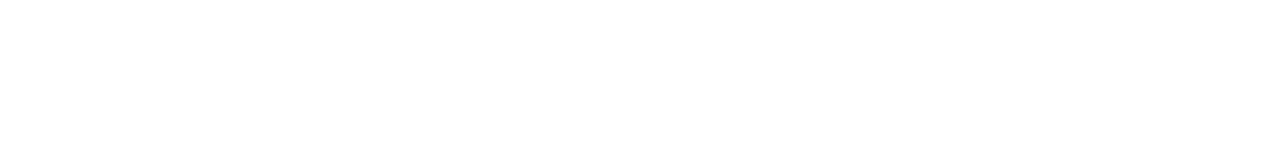
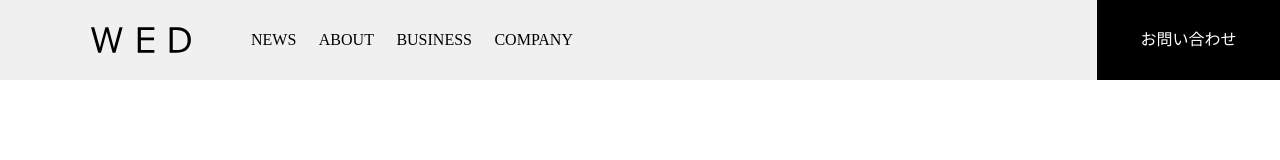
Before and after one commit to yugami10/codestep_corporate, a website: page index.html in a window 1280 px wide. Drawn offline with nearby package versions, Linux system fonts and the light colour scheme; files that its build step writes are made by us from their sources.

Commit message:
headerタグの作成

```diff
--- a/index.html
+++ b/index.html
@@ -4,4 +4,32 @@
         <link rel="stylesheet" href="./css/destyle.css" />
         <link rel="stylesheet" href="./css/index.min.css" />
     </head>
+    <body>
+        <header>
+            <div class="header_left">
+                <h1>
+                    <img src="./img/logo.svg" alt="logo" />
+                </h1>
+                <nav>
+                    <ul>
+                        <li>
+                            <a href="#">NEWS</a>
+                        </li>
+                        <li>
+                            <a href="#">ABOUT</a>
+                        </li>
+                        <li>
+                            <a href="#">BUSINESS</a>
+                        </li>
+                        <li>
+                            <a href="#">COMPANY</a>
+                        </li>
+                    </ul>
+                </nav>
+            </div>
+            <a href="#" class="inqury">お問い合わせ</a>
+        </header>
+        <main></main>
+        <footer></footer>
+    </body>
 </html>
--- a/index.scss
+++ b/index.scss
@@ -0,0 +1,46 @@
+body {
+    header {
+        display: flex;
+        justify-content: space-between;
+        height: 80px;
+
+        div.header_left {
+            height: inherit;
+            width: calc(100% / 7 * 6);
+            display: flex;
+            align-items: center;
+            background-color: #F0F0F0;
+
+            h1 {
+                width: 100px;
+                height: 26px;
+                margin-left: 91px;
+
+                img {
+                    width: inherit;
+                    height: inherit;
+                }
+            }
+
+            nav {
+                margin-left: 60px;
+
+                ul {
+                    display: flex;
+                    width: 322px;
+                    justify-content: space-between;
+                }
+            }
+        }
+
+        .inqury {
+            background-color: #000000;
+            color: #FFFFFF;
+            width: calc(100% - calc(100% / 7 * 6));
+            height: inherit;
+            display: flex;
+            align-items: center;
+            justify-content: center;
+        }
+    }
+}
```
Also changed, not shown: css/index.min.css (added), 1 other file.
